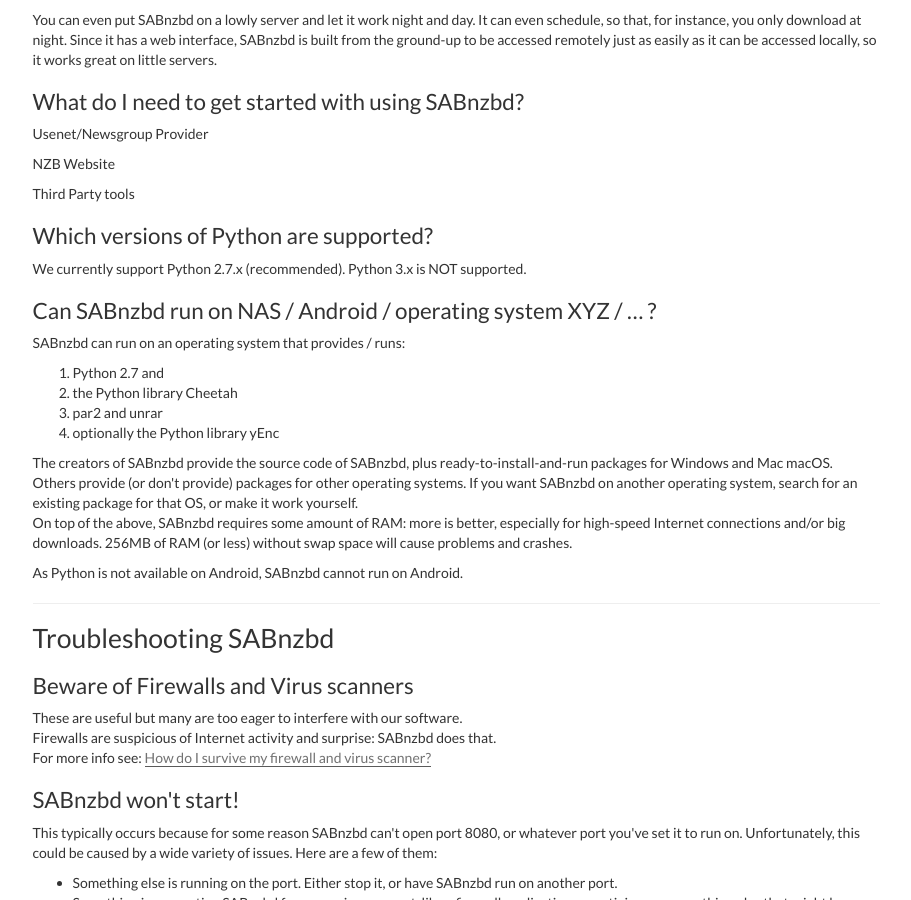
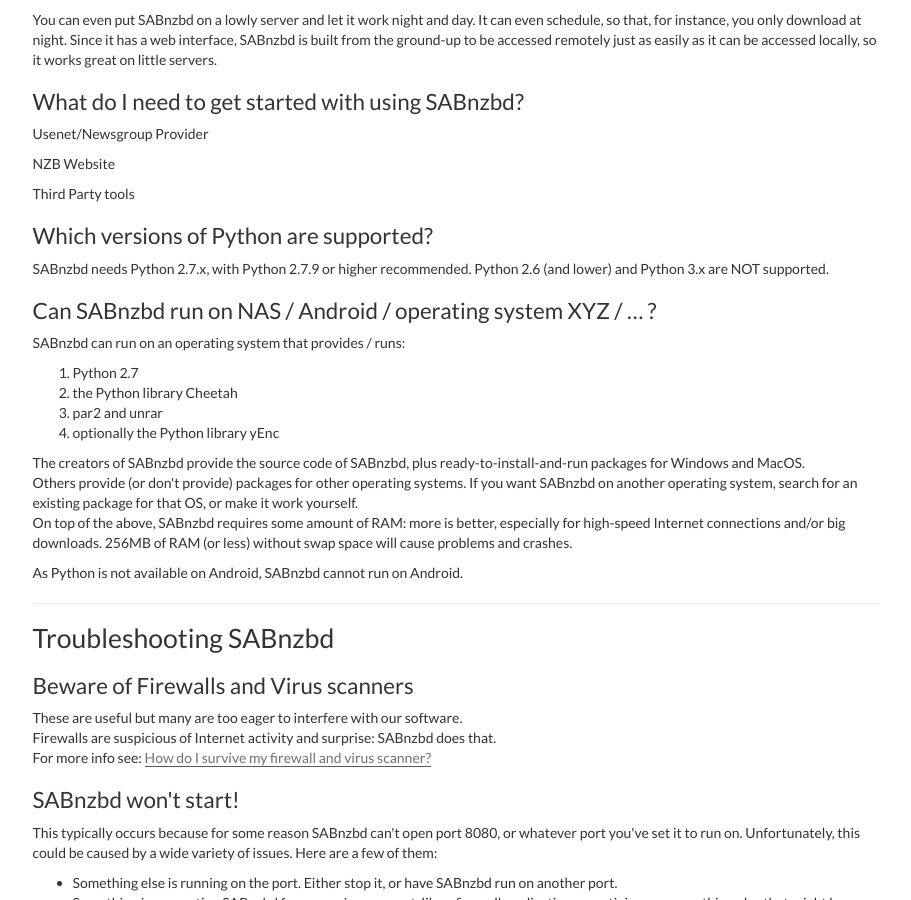
Before and after one commit to sabnzbd/sabnzbd.github.io, a Jekyll site: the page built from wiki/faq.html, in a window 1280 px wide and 900 px high, scrolled down 1377 px. Shown: the whole window, without its empty margins (330-1241 px from the left). Built offline with Jekyll 4.4.1, drawn with Linux system fonts in a browser that asks for light colours.

Commit message:
faq: typo's fixed

```diff
--- a/wiki/faq.html
+++ b/wiki/faq.html
@@ -76,16 +76,16 @@
 <p>NZB Website</p>
 <p>Third Party tools</p>
 <h2 id="toc4"><span>Which versions of Python are supported?</span></h2>
-<p>We currently support Python 2.7.x (recommended). Python 3.x is NOT supported.</p>
+<p>SABnzbd needs Python 2.7.x, with Python 2.7.9 or higher recommended. Python 2.6 (and lower) and Python 3.x are NOT supported.</p>
 <h2 id="toc5"><span>Can SABnzbd run on NAS / Android / operating system XYZ / … ?</span></h2>
 <p>SABnzbd can run on an operating system that provides / runs:</p>
 <ol>
-    <li>Python 2.7 and</li>
+    <li>Python 2.7</li>
     <li>the Python library Cheetah</li>
     <li>par2 and unrar</li>
     <li>optionally the Python library yEnc</li>
 </ol>
-<p>The creators of SABnzbd provide the source code of SABnzbd, plus ready-to-install-and-run packages for Windows and Mac macOS.<br>
+<p>The creators of SABnzbd provide the source code of SABnzbd, plus ready-to-install-and-run packages for Windows and MacOS.<br>
     Others provide (or don't provide) packages for other operating systems. If you want SABnzbd on another operating system, search for an existing package for that OS, or make it work yourself.<br>
     On top of the above, SABnzbd requires some amount of RAM: more is better, especially for high-speed Internet connections and/or big downloads. 256MB of RAM (or less) without swap space will cause problems and crashes.
 </p>
```
